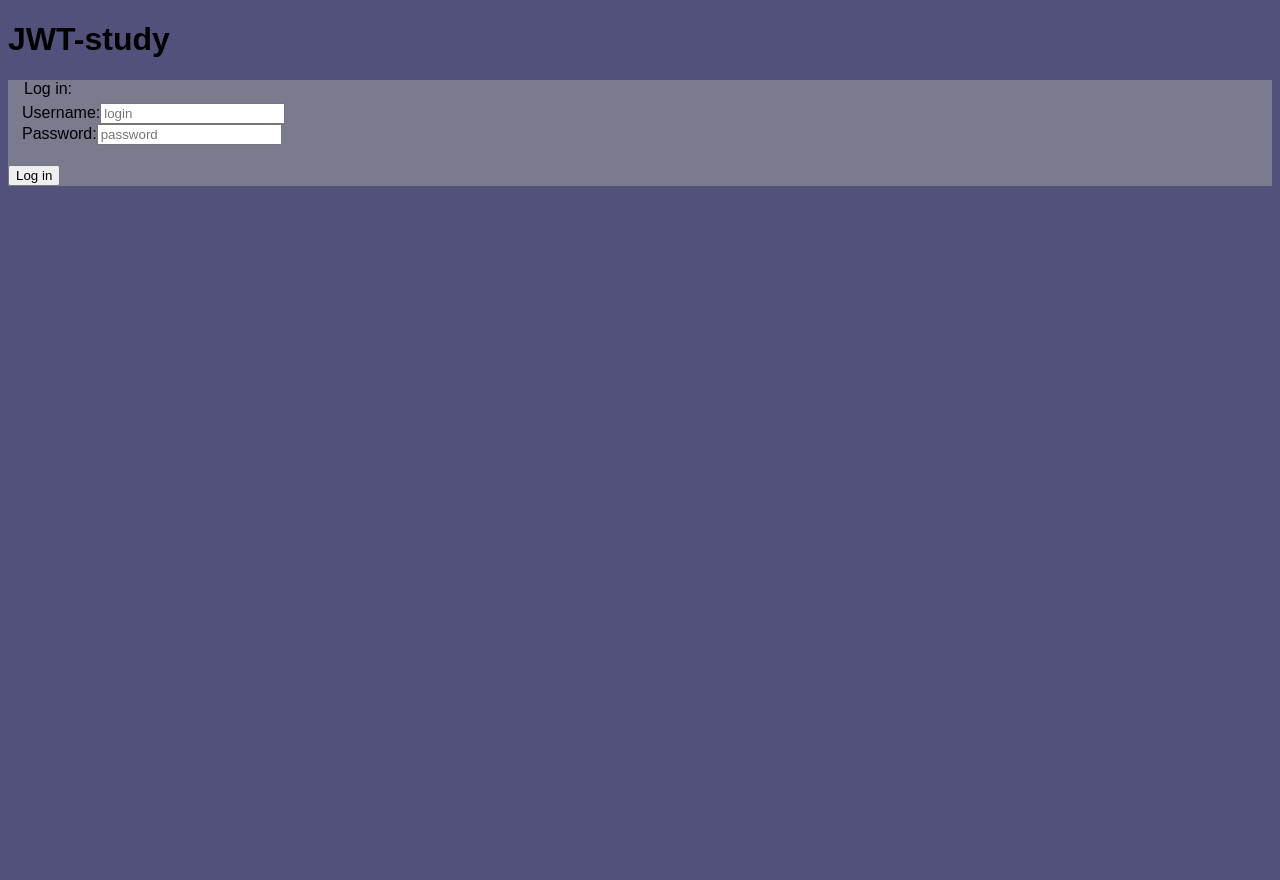
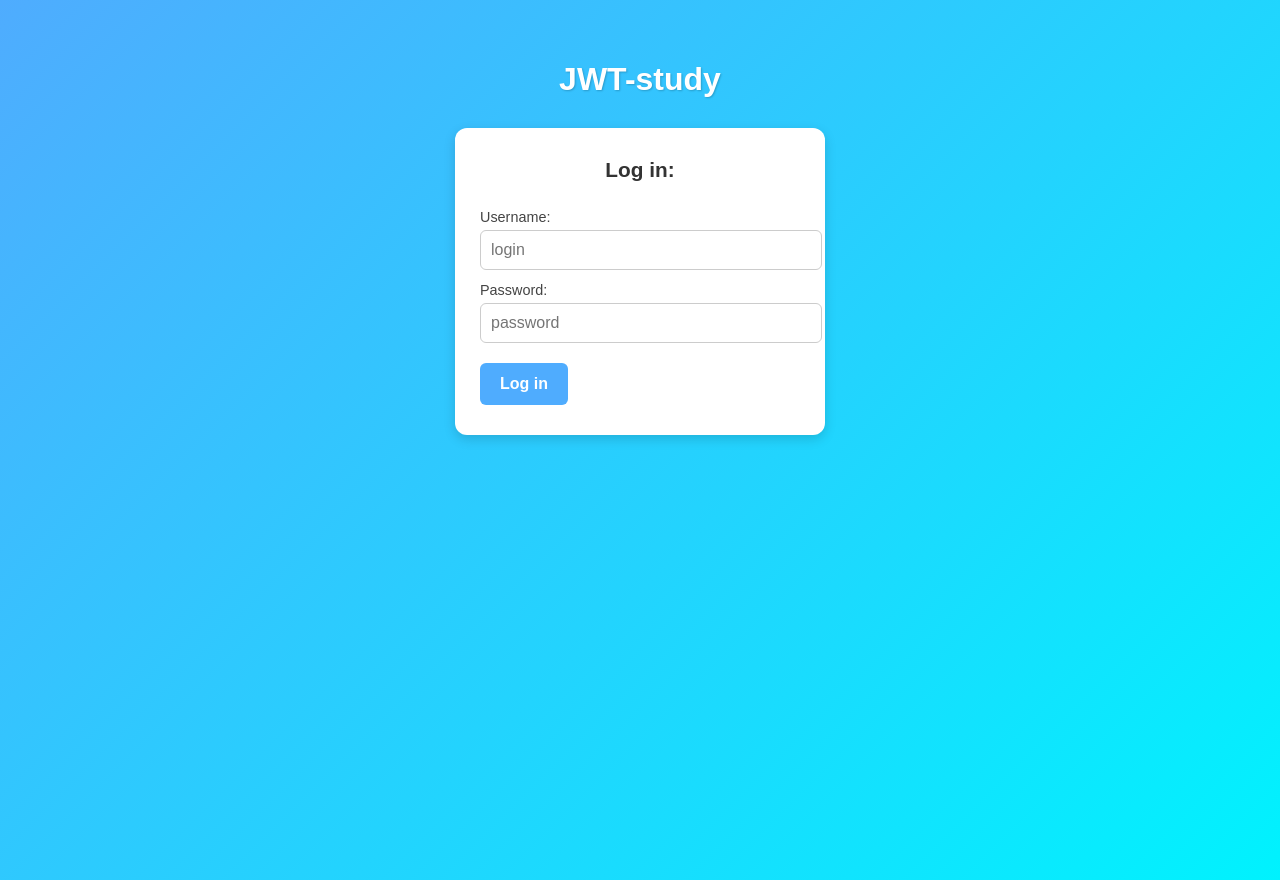
Before and after one commit to Kyushuki/jwt-study, a Flask app: page / in a window 1280 px wide. Before the commit the page ends 186 px from the top, so only its background shows below. Run offline with Flask 3, Linux system fonts and the light colour scheme.

Commit message:
Почти конец

```diff
--- a/app.py
+++ b/app.py
@@ -1,6 +1,9 @@
 from flask import Flask, render_template, request, jsonify
 import jwt_task
 import jwt
+
+LOGIN = "admin"
+PASS = "pass"
 
 
 app = Flask(__name__, template_folder="templates")
@@ -25,7 +28,7 @@ def login():
     user_name = data.get("username")
     user_password = data.get("password")
 
-    if user_name == "admin" and user_password == "adminpass":
+    if user_name == LOGIN and user_password == PASS:
         token = jwt_task.jwt_encode(user_name)
 
         return jsonify({"status": "ok", "token": token})
--- a/lolDB.csv
+++ /dev/null
@@ -1,2 +0,0 @@
-admin,adminpassword,
-buryak,buryakpass
--- a/static/style.css
+++ b/static/style.css
@@ -1,14 +1,101 @@
-html {
-    font-family: arial;
-    font-size: 16px;
-    background-color: #51517b;
+body {
+  font-family: Arial, sans-serif;
+  background: linear-gradient(135deg, #4facfe, #00f2fe);
+  display: flex;
+  flex-direction: column;
+  align-items: center;
+  min-height: 100vh;
+  margin: 0;
+  padding: 40px 20px;
+  color: #333;
 }
+
+h1 {
+  color: white;
+  margin-bottom: 30px;
+  text-shadow: 1px 1px 2px rgba(0,0,0,0.2);
+}
+
 form {
-    background-color: #7b7b90;
+  background: white;
+  padding: 30px 25px;
+  border-radius: 12px;
+  box-shadow: 0 4px 12px rgba(0,0,0,0.15);
+  width: 320px;
+  margin-bottom: 30px;
 }
+
 fieldset {
-    border: none;
-    display: flex;
-    flex-direction: column;
-    margin-bottom: 10px;
+  border: none;
+  padding: 0;
+  margin: 0;
 }
+
+legend {
+  font-size: 1.3em;
+  margin-bottom: 15px;
+  font-weight: bold;
+  color: #333;
+  text-align: center;
+}
+
+label {
+  display: block;
+  margin-top: 12px;
+  font-size: 0.9em;
+  color: #444;
+}
+
+input {
+  width: 100%;
+  padding: 10px;
+  margin-top: 5px;
+  border: 1px solid #ccc;
+  border-radius: 6px;
+  font-size: 1em;
+  transition: border-color 0.2s;
+}
+
+input:focus {
+  border-color: #4facfe;
+  outline: none;
+}
+
+button {
+  margin-top: 20px;
+  padding: 12px 20px;
+  font-size: 1em;
+  font-weight: bold;
+  background: #4facfe;
+  border: none;
+  color: white;
+  border-radius: 6px;
+  cursor: pointer;
+  transition: background 0.3s;
+}
+
+button:hover {
+  background: #00c6ff;
+}
+
+#loginError {
+  display: block;
+  margin-bottom: 10px;
+  font-size: 0.9em;
+  color: red;
+  text-align: center;
+}
+
+p {
+  max-width: 600px;
+  background: rgba(255,255,255,0.9);
+  padding: 20px;
+  border-radius: 10px;
+  text-align: center;
+  box-shadow: 0 2px 8px rgba(0,0,0,0.1);
+  margin-top: 20px;
+}
+
+p + button {
+  margin-top: 15px;
+}
--- a/templates/home.html
+++ b/templates/home.html
@@ -7,6 +7,12 @@
         <script src="{{ url_for('static', filename='script.js') }}"></script>
     </head>
     <body>
+        <h1>JWT-study</h1>
+        <p>
+            Поздравляю, вы вошли внутрь, а значит пол дела сделано,<br>
+            Осталось проверить работоспособность вашего токена!<br>
+            Как? Если вы всё сделали правильно, то, нажав на кнопку ниже, вы должны получить доступ к новой страничке.<br>
         <button onclick="protected(); return false;">Protected</button>
+        </p>
     </body>
 </html>
--- a/templates/index.html
+++ b/templates/index.html
@@ -12,8 +12,10 @@
             <fieldset>
                 <legend>Log in:</legend>
                 <label id="loginError"></label>
-                <label for="username">Username:<input id="username" placeholder="login" type="text" required></label>
-                <label for="password">Password:<input id="password" placeholder="password" type="password" required>
+                <label for="username">Username:</label>
+                <input id="username" placeholder="login" type="text" required>
+                <label for="password">Password:</label>
+                <input id="password" placeholder="password" type="password" required>
             </fieldset>
             <button type="submit">Log in</button>
         </form>
```
Also changed, not shown: templates/meme.html (+7 -1 lines), README.md, 1 other file.
